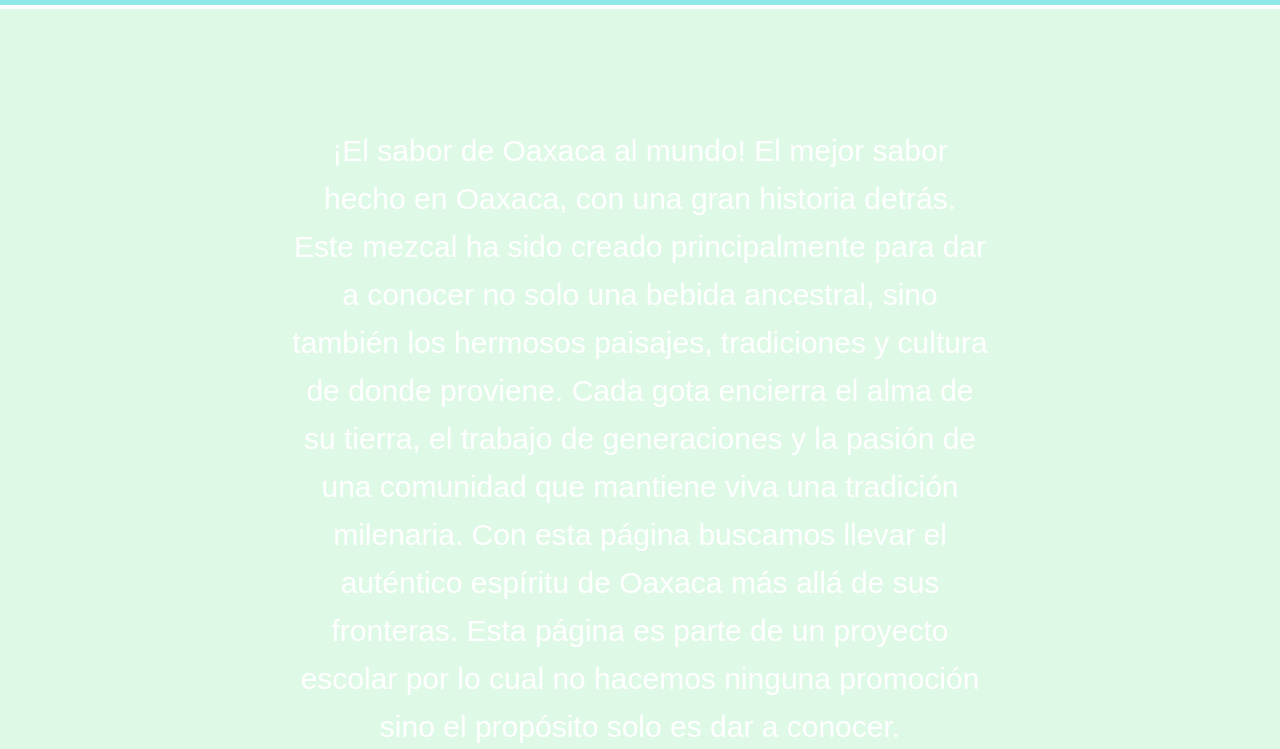
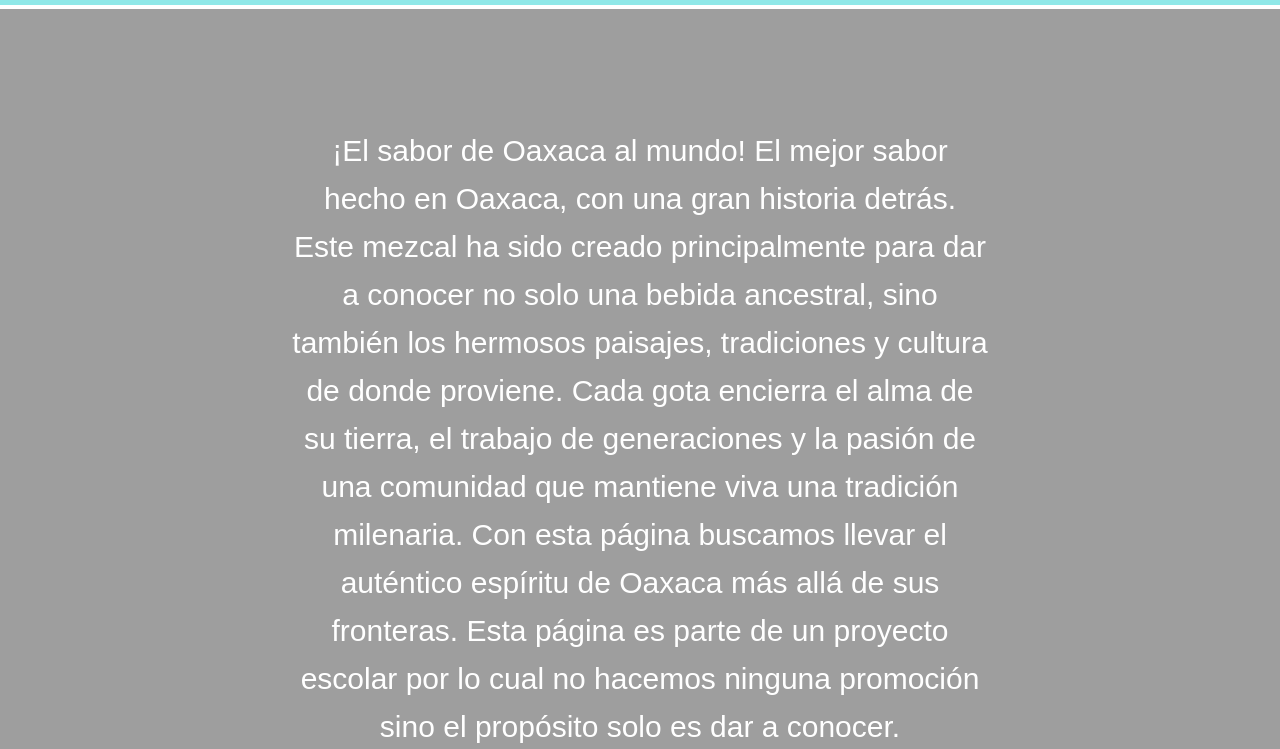
Before and after one commit to Valeriaestrada11/proyecto, a plain HTML site: page index.html in a window 1280 px wide. Shown: the part 51-800 px from the top of the page. Drawn offline with nearby package versions, Linux system fonts and the light colour scheme; the site is published under a folder, as on GitHub Pages, so addresses that start at the root find nothing.

Commit message:
Update estilos.css

```diff
--- a/estilos.css
+++ b/estilos.css
@@ -24,7 +24,7 @@ body{
 
 .hero-content{
     margin-top: 60px;
-    background: url(/Img/IMG_9183\ inicio.jpeg)center/cover;
+    background: url(Img/IMG_9183\ inicio.jpeg)center/cover;
     height: 100vh;
     color: white;
     display:flex;
```
